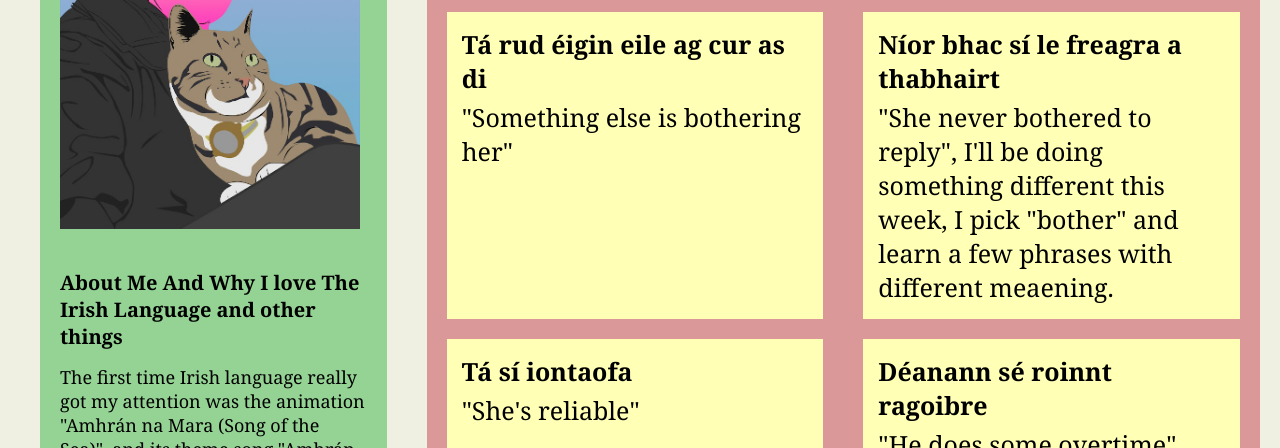
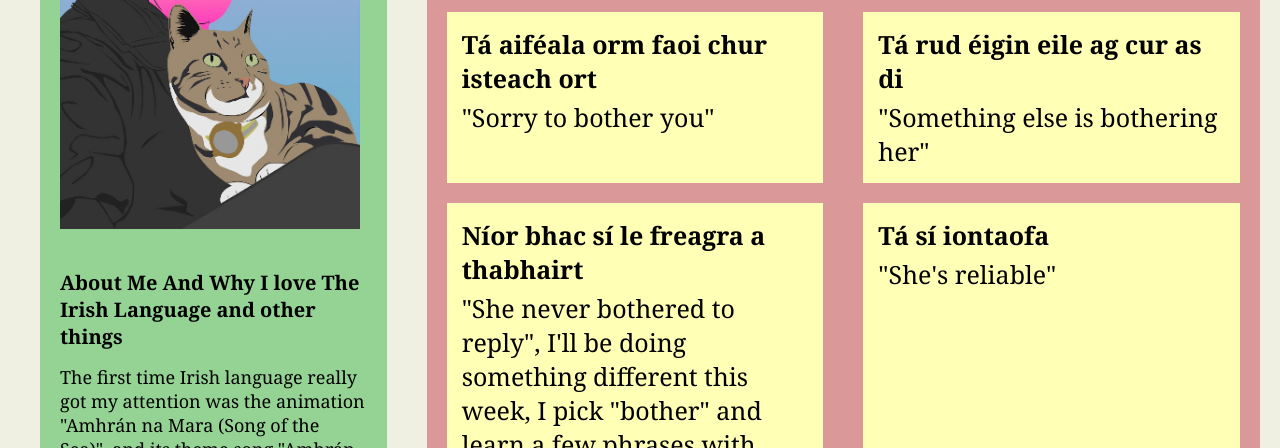
Before and after one commit to ppr350/irish_learning_blog, a plain HTML site: page index.html in a window 1280 px wide. Shown: the part 352-800 px from the top of the page. Drawn offline with Linux system fonts and the light colour scheme.

Commit message:
Added Tá aiféala orm faoi chur isteach ort = Sorry to bother you

```diff
--- a/index.html
+++ b/index.html
@@ -62,6 +62,11 @@
             <div class="cards-container">
 
                 <div class="card">
+                    <p class="card-title">Tá aiféala orm faoi chur isteach ort</p>
+                    <p class="card-content">"Sorry to bother you"</p>
+                </div>
+
+                <div class="card">
                     <p class="card-title">Tá rud éigin eile ag cur as di</p>
                     <p class="card-content">"Something else is bothering her"</p>
                 </div>
```
